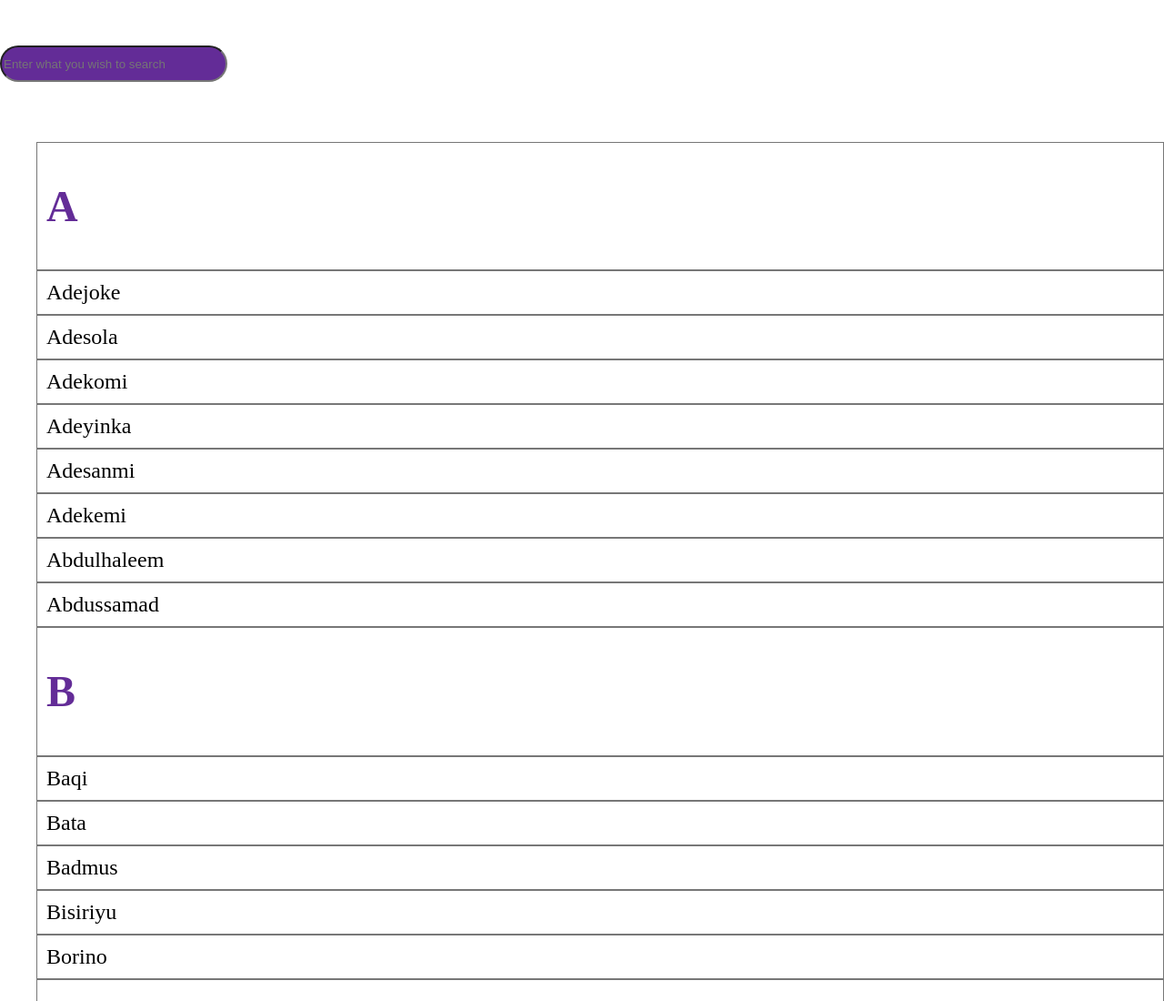
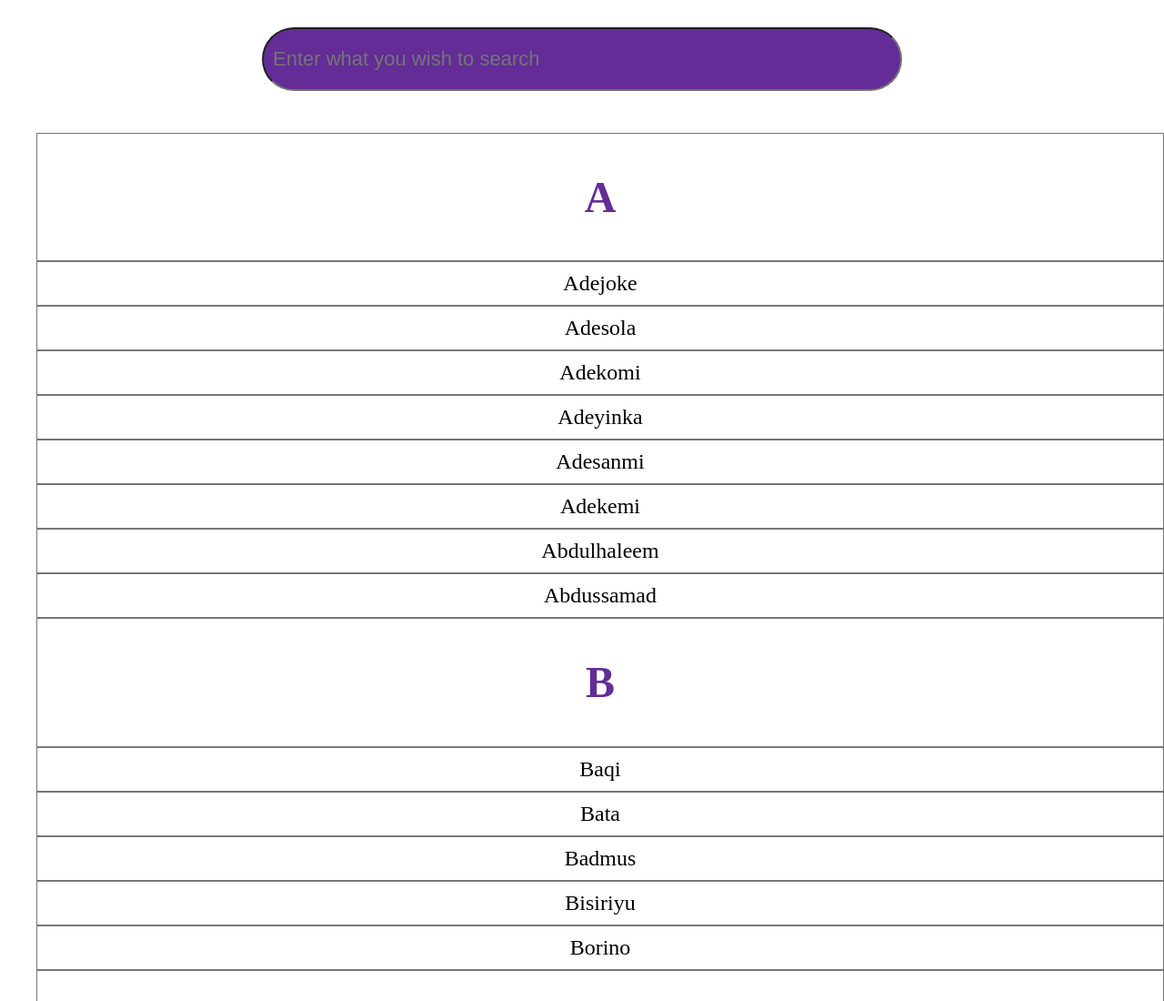
Before and after one commit to Adekomi-Abdulhaleem/Filterable--list-_App, a plain HTML site: page index.html in a window 1280 px wide. Shown: the top 1100 px of the page at 91% size. Drawn offline with Linux system fonts and the light colour scheme.

```diff
--- a/index.css
+++ b/index.css
@@ -1,12 +1,16 @@
 body {padding: 0;
       margin: 0;
 }
-div input {width: 250px;
-           height: 40px;
-           border-radius: 20px;
+div:nth-child(1) {text-align: center;
+}
+div input {width: 70%;
+           height: 45px;
+           border-radius: 50px;
            background-color: rgb(99, 44, 151);
            outline: none;
-           margin: 50px auto;
+           color: white;
+           padding-left: 10px;
+           margin: 30px auto;
 }
 li {border: 1px solid #777;
     list-style: none;
@@ -15,3 +19,17 @@
 }
 li h1 {color: rgb(99, 44, 151);
 }
+
+@media (min-width: 729px){
+    div input {height: 70px;
+               width: 55%;
+               font-size: 22px;
+    }
+}
+
+@media (min-width: 1425px){
+    div input {height: 80px;
+               width: 50%;
+               font-size: 22px;
+    }
+}
```
